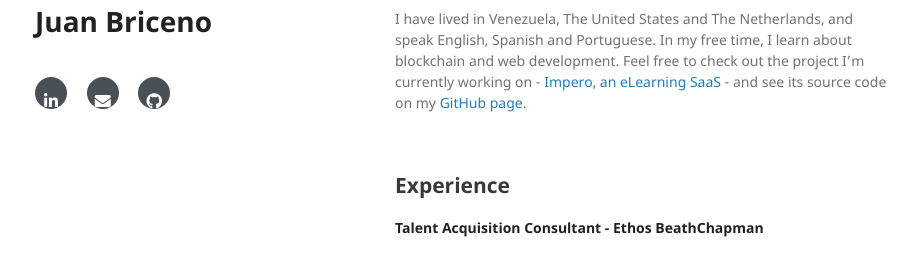
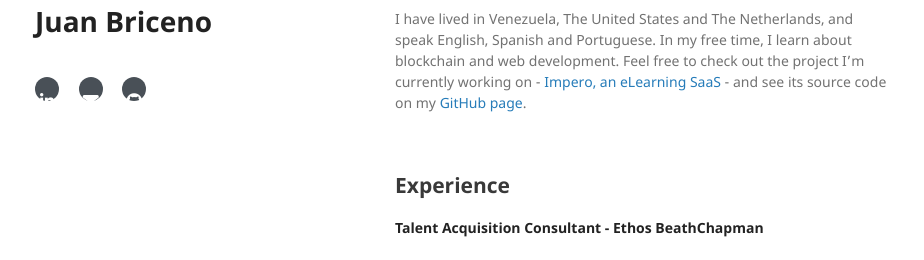
Before and after one commit to juanbric/homepage, a Jekyll site: the page built from index.md, in a window 1280 px wide. Shown: the part 281-541 px from the top of the page, without its empty margins (175-1099 px from the left). Built offline with Jekyll 4.4.1, drawn with Linux system fonts in a browser that asks for light colours; nearby versions of some CDN libraries; our own code applies the rules of GitHub Pages for plain Markdown files; a style sheet for code colours, icons or effects is not loaded.

Commit message:
Update jekyll-theme-minimal.scss

```diff
--- a/_sass/jekyll-theme-minimal.scss
+++ b/_sass/jekyll-theme-minimal.scss
@@ -186,7 +186,7 @@ strong {
   color:#222;
 }
 
-.social-icons a{display:inline-block;height:2rem;width:2rem;background-color:#495057;color:#fff!important;border-radius:100%;text-align:center;font-size:1rem;line-height:3.1rem;margin-right:1rem}.social-icons a:last-child{margin-right:0}.social-icons a:hover{background-color:#000000}
+.social-icons a{display:inline-block;height:1.5rem;width:1.5rem;background-color:#495057;color:#fff!important;border-radius:100%;text-align:center;font-size:1rem;line-height:3.1rem;margin-right:1rem}.social-icons a:last-child{margin-right:0}.social-icons a:hover{background-color:#000000}
 
 
 section {
```
